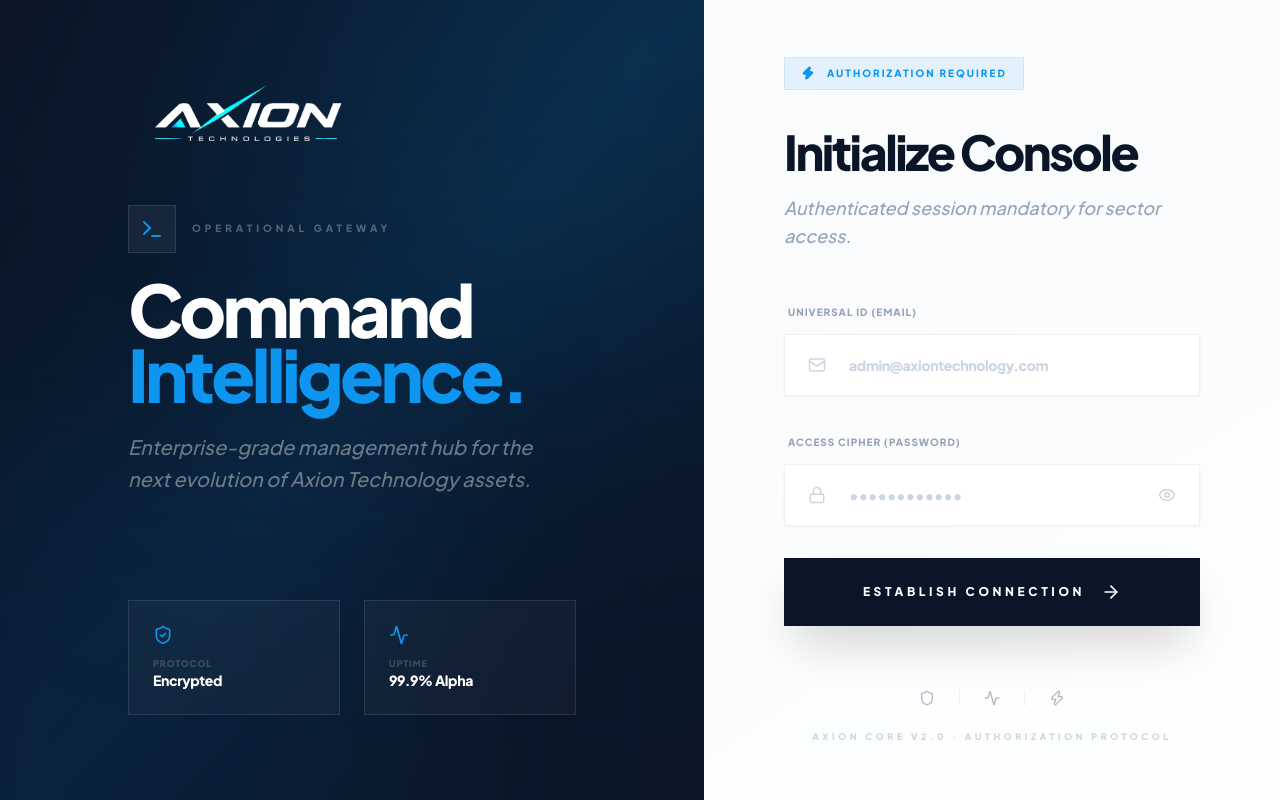
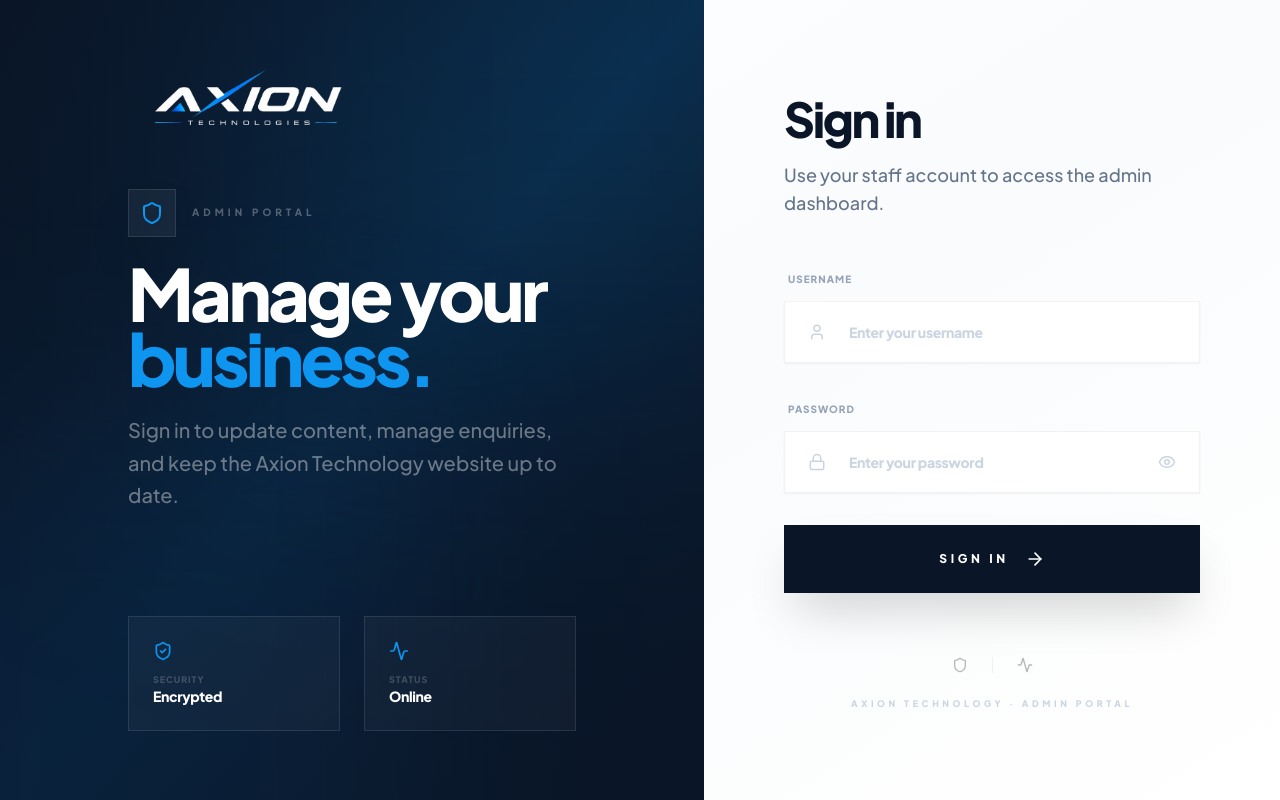
Before and after one commit to buildbyrashid/axion-technologies, a Next.js app: page /admin/login in a window 1280 px wide. Built offline with nearby package versions, Linux system fonts and the light colour scheme; no server answers.

Commit message:
login page ui updated

```diff
--- a/src/app/admin/login/page.tsx
+++ b/src/app/admin/login/page.tsx
@@ -4,9 +4,7 @@ import { useState } from 'react'
 import Image from 'next/image'
 import { useRouter } from 'next/navigation'
 import { motion } from 'framer-motion'
-import { Eye, EyeOff, Lock, Mail, ArrowRight, Shield, Zap, Terminal, Activity, ShieldCheck } from 'lucide-react'
-import { cn } from '@/lib/utils'
-
+import { Eye, EyeOff, Lock, User, ArrowRight, Shield, Activity, ShieldCheck } from 'lucide-react'
 export default function AdminLoginPage() {
   const router = useRouter()
   const [email, setEmail] = useState('')
@@ -29,7 +27,7 @@ export default function AdminLoginPage() {
       const data = await response.json();
 
       if (!response.ok) {
-        setError(data.error || 'Access Denied: Authentication failure.');
+        setError(data.error || 'Invalid username or password. Please try again.');
         setLoading(false)
         return
       }
@@ -37,7 +35,7 @@ export default function AdminLoginPage() {
       router.push('/admin')
       router.refresh()
     } catch (err) {
-      setError('System Error: Could not connect to authentication server.')
+      setError('Unable to sign in right now. Please try again later.')
       setLoading(false)
     }
   }
@@ -65,12 +63,12 @@ export default function AdminLoginPage() {
             transition={{ duration: 1.2, ease: [0.23, 1, 0.32, 1] }}
             className="space-y-16"
           >
-            <div className="relative h-14 w-60 group">
+            <div className="relative h-14 w-60">
               <Image
                 src="/images/company/logo-dark.png"
                 alt="Axion Technology"
                 fill
-                className="object-contain filter brightness-200 group-hover:scale-105 transition-transform duration-1000"
+                className="object-contain"
                 priority
               />
             </div>
@@ -78,23 +76,23 @@ export default function AdminLoginPage() {
             <div className="space-y-6">
                <div className="flex items-center gap-4">
                   <div className="w-12 h-12 rounded-2xl bg-white/5 border border-white/10 flex items-center justify-center text-[#0D95F0] shadow-2xl">
-                     <Terminal size={24} />
+                     <Shield size={24} />
                   </div>
-                  <div className="text-[10px] font-black text-white/30 uppercase tracking-[0.4em]">Operational Gateway</div>
+                  <div className="text-[10px] font-black text-white/30 uppercase tracking-[0.4em]">Admin Portal</div>
                </div>
                <h1 className="text-7xl font-black text-white tracking-tighter leading-[0.9] mb-8">
-                  Command <br />
-                  <span className="text-[#0D95F0]">Intelligence.</span>
+                  Manage your <br />
+                  <span className="text-[#0D95F0]">business.</span>
                </h1>
-               <p className="text-white/40 text-xl font-medium max-w-md italic leading-relaxed">
-                  Enterprise-grade management hub for the next evolution of Axion Technology assets.
+               <p className="text-white/40 text-xl font-medium max-w-md leading-relaxed">
+                  Sign in to update content, manage enquiries, and keep the Axion Technology website up to date.
                </p>
             </div>
 
             <div className="grid grid-cols-2 gap-6 pt-10">
                {[
-                 { icon: ShieldCheck, label: 'Protocol', value: 'Encrypted' },
-                 { icon: Activity, label: 'Uptime', value: '99.9% Alpha' },
+                 { icon: ShieldCheck, label: 'Security', value: 'Encrypted' },
+                 { icon: Activity, label: 'Status', value: 'Online' },
                ].map((item, i) => (
                  <motion.div
                    key={i}
@@ -135,12 +133,8 @@ export default function AdminLoginPage() {
           </div>
 
           <div className="mb-12">
-            <div className="inline-flex items-center gap-3 px-4 py-2 bg-[#0D95F0]/10 text-[#0D95F0] rounded-full text-[10px] font-black tracking-[0.2em] mb-8 border border-[#0D95F0]/10">
-              <Zap size={14} fill="currentColor" />
-              AUTHORIZATION REQUIRED
-            </div>
-            <h2 className="text-5xl font-black text-[#0A1628] tracking-tighter mb-3 leading-tight">Initialize Console</h2>
-            <p className="text-slate-400 text-lg font-medium italic">Authenticated session mandatory for sector access.</p>
+            <h2 className="text-5xl font-black text-[#0A1628] tracking-tighter mb-3 leading-tight">Sign in</h2>
+            <p className="text-slate-500 text-lg font-medium">Use your staff account to access the admin dashboard.</p>
           </div>
 
           <form onSubmit={handleLogin} className="space-y-8">
@@ -157,38 +151,24 @@ export default function AdminLoginPage() {
               </motion.div>
             )}
 
-            {!process.env.NEXT_PUBLIC_SUPABASE_URL && (
-              <div className="p-6 rounded-3xl bg-slate-900 text-white relative overflow-hidden group">
-                 <div className="absolute top-0 right-0 p-4 opacity-10">
-                    <ShieldCheck size={48} />
-                 </div>
-                 <div className="relative z-10">
-                    <div className="text-[9px] font-black text-white/30 uppercase tracking-[0.3em] mb-2">Protocol: Sandbox</div>
-                    <div className="text-xs font-bold text-white/80 leading-relaxed">
-                       DEMO CREDENTIALS: <br />
-                       <span className="text-[#0D95F0] font-black tracking-tight">admin@axion.com / admin123</span>
-                    </div>
-                 </div>
-              </div>
-            )}
-
             <div className="space-y-3 group/input">
-              <label className="text-[10px] font-black text-slate-400 uppercase tracking-widest ml-1">Universal ID (Email)</label>
+              <label className="text-[10px] font-black text-slate-400 uppercase tracking-widest ml-1">Username</label>
               <div className="relative">
-                <Mail size={18} className="absolute left-6 top-1/2 -translate-y-1/2 text-slate-300 group-focus-within/input:text-[#0D95F0] transition-colors" />
+                <User size={18} className="absolute left-6 top-1/2 -translate-y-1/2 text-slate-300 group-focus-within/input:text-[#0D95F0] transition-colors" />
                 <input
-                  type="email"
+                  type="text"
                   value={email}
                   onChange={(e) => setEmail(e.target.value)}
                   required
-                  placeholder="admin@axiontechnology.com"
+                  autoComplete="username"
+                  placeholder="Enter your username"
                   className="w-full pl-16 pr-6 py-5 rounded-[2rem] bg-white border border-black/5 focus:border-[#0D95F0]/20 focus:ring-8 focus:ring-[#0D95F0]/5 outline-none transition-all text-[#0A1628] font-black text-sm tracking-tight placeholder:text-slate-300 shadow-sm"
                 />
               </div>
             </div>
 
             <div className="space-y-3 group/input">
-              <label className="text-[10px] font-black text-slate-400 uppercase tracking-widest ml-1">Access Cipher (Password)</label>
+              <label className="text-[10px] font-black text-slate-400 uppercase tracking-widest ml-1">Password</label>
               <div className="relative">
                 <Lock size={18} className="absolute left-6 top-1/2 -translate-y-1/2 text-slate-300 group-focus-within/input:text-[#0D95F0] transition-colors" />
                 <input
@@ -196,7 +176,8 @@ export default function AdminLoginPage() {
                   value={password}
                   onChange={(e) => setPassword(e.target.value)}
                   required
-                  placeholder="••••••••••••"
+                  autoComplete="current-password"
+                  placeholder="Enter your password"
                   className="w-full pl-16 pr-14 py-5 rounded-[2rem] bg-white border border-black/5 focus:border-[#0D95F0]/20 focus:ring-8 focus:ring-[#0D95F0]/5 outline-none transition-all text-[#0A1628] font-black text-sm tracking-tight placeholder:text-slate-300 shadow-sm"
                 />
                 <button
@@ -219,7 +200,7 @@ export default function AdminLoginPage() {
                 <div className="w-6 h-6 border-4 border-white/20 border-t-white rounded-full animate-spin" />
               ) : (
                 <>
-                  Establish Connection
+                  Sign in
                   <ArrowRight size={20} className="group-hover:translate-x-2 transition-transform duration-500" />
                 </>
               )}
@@ -231,11 +212,9 @@ export default function AdminLoginPage() {
                 <Shield size={16} />
                 <div className="h-4 w-px bg-slate-300" />
                 <Activity size={16} />
-                <div className="h-4 w-px bg-slate-300" />
-                <Zap size={16} />
              </div>
              <p className="text-[9px] font-black text-slate-300 uppercase tracking-[0.4em]">
-               Axion Core v2.0 · Authorization Protocol
+               Axion Technology · Admin Portal
              </p>
           </div>
         </motion.div>
```
